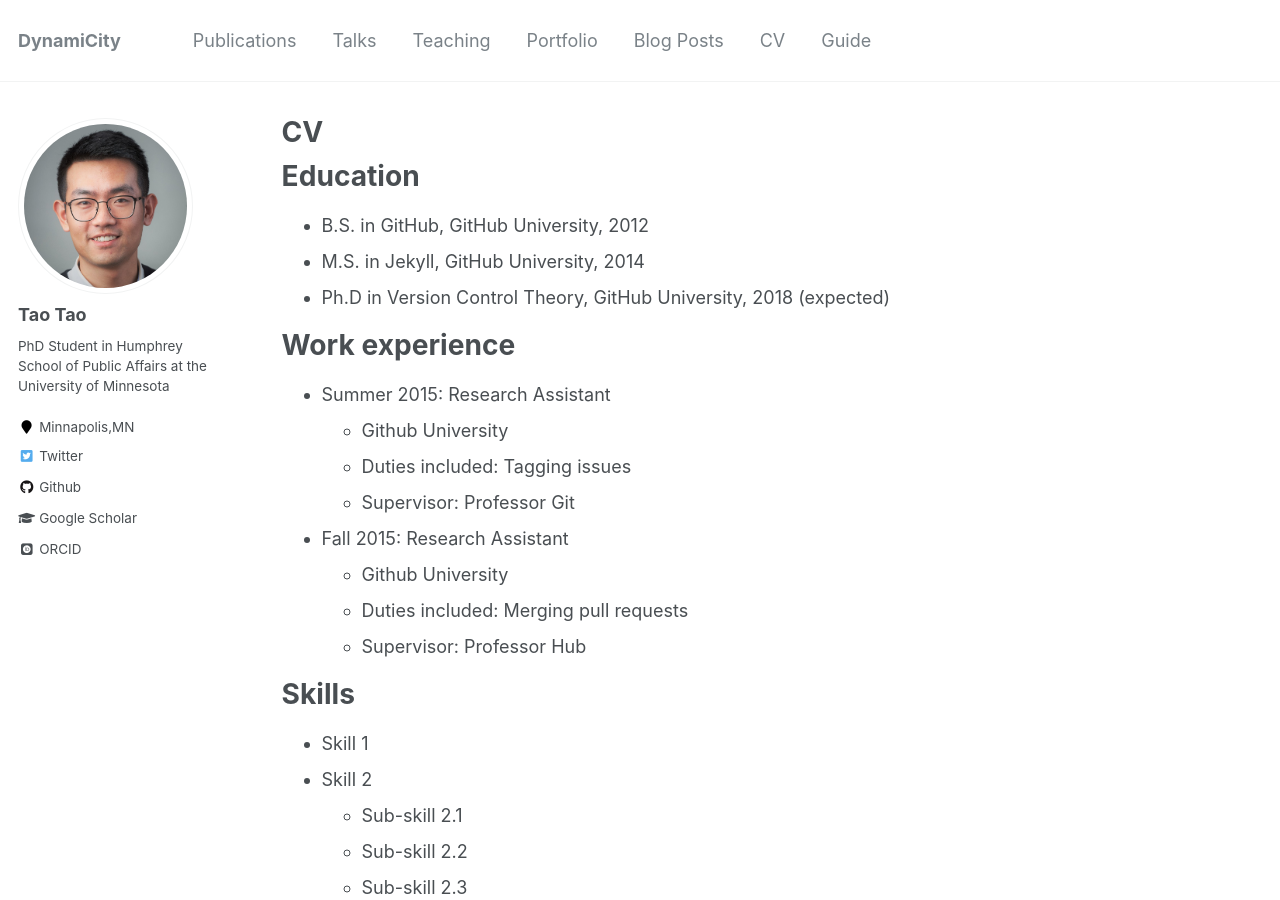
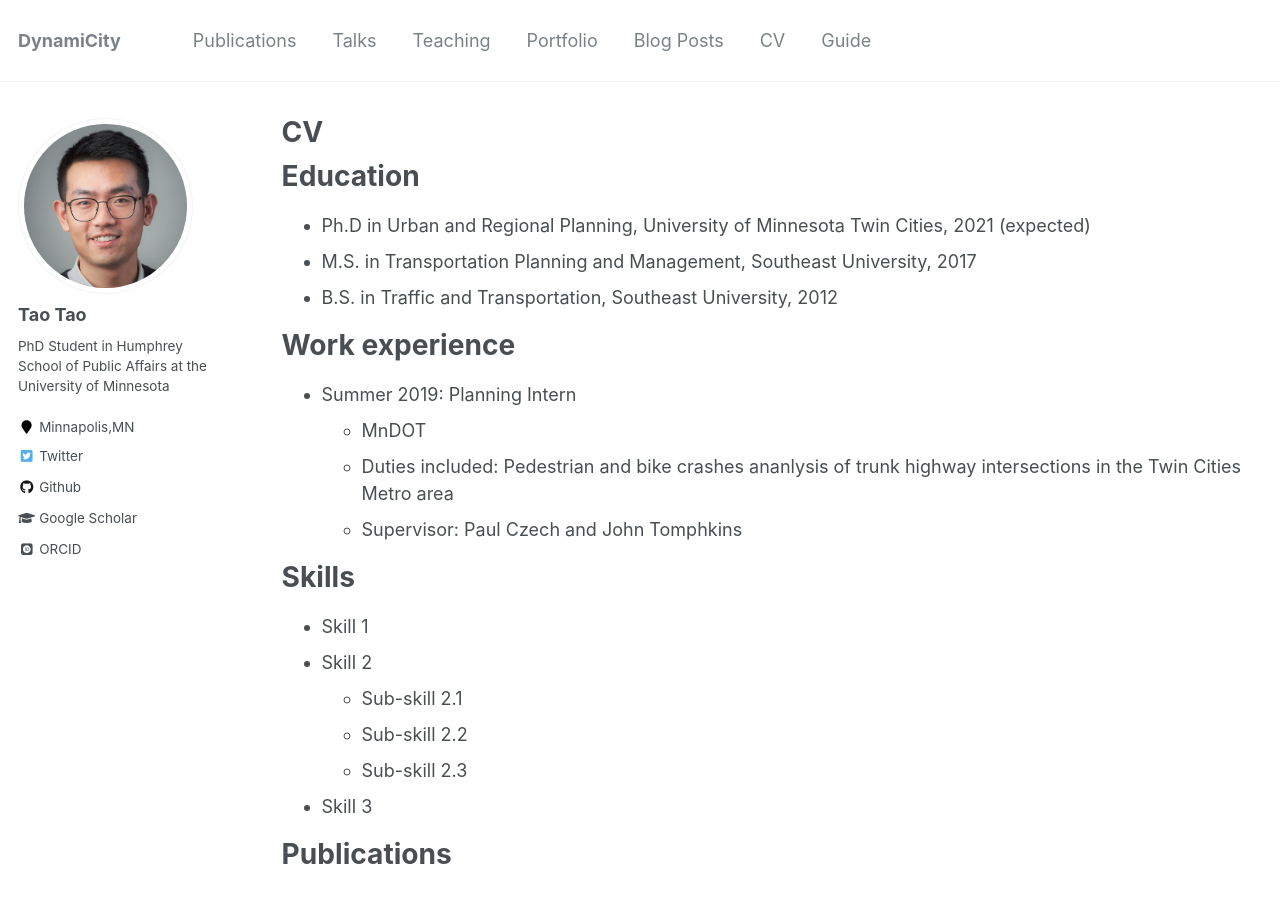
Before and after one commit to vtao1989/blog, a Jekyll site: the page built from _pages/cv.md, in a window 1280 px wide and 900 px high. Built offline with Jekyll 4.4.1, drawn with Linux system fonts in a browser that asks for light colours; some web fonts are replaced; some of the changed text lies outside the part shown.

Commit message:
Update cv.md

```diff
--- a/_pages/cv.md
+++ b/_pages/cv.md
@@ -11,21 +11,16 @@ redirect_from:
 
 Education
 ======
-* B.S. in GitHub, GitHub University, 2012
-* M.S. in Jekyll, GitHub University, 2014
-* Ph.D in Version Control Theory, GitHub University, 2018 (expected)
+* Ph.D in Urban and Regional Planning, University of Minnesota Twin Cities, 2021 (expected)
+* M.S. in Transportation Planning and Management, Southeast University, 2017
+* B.S. in Traffic and Transportation, Southeast University, 2012
 
 Work experience
 ======
-* Summer 2015: Research Assistant
-  * Github University
-  * Duties included: Tagging issues
-  * Supervisor: Professor Git
-
-* Fall 2015: Research Assistant
-  * Github University
-  * Duties included: Merging pull requests
-  * Supervisor: Professor Hub
+* Summer 2019: Planning Intern
+  * MnDOT
+  * Duties included: Pedestrian and bike crashes ananlysis of trunk highway intersections in the Twin Cities Metro area
+  * Supervisor: Paul Czech and John Tomphkins
 
 Skills
 ======
@@ -54,6 +49,6 @@ Teaching
     {% include archive-single-cv.html %}
   {% endfor %}</ul>
 
-Service and leadership
-======
-* Currently signed in to 43 different slack teams
+# Service and leadership
+# ======
+# * Currently signed in to 43 different slack teams
```
